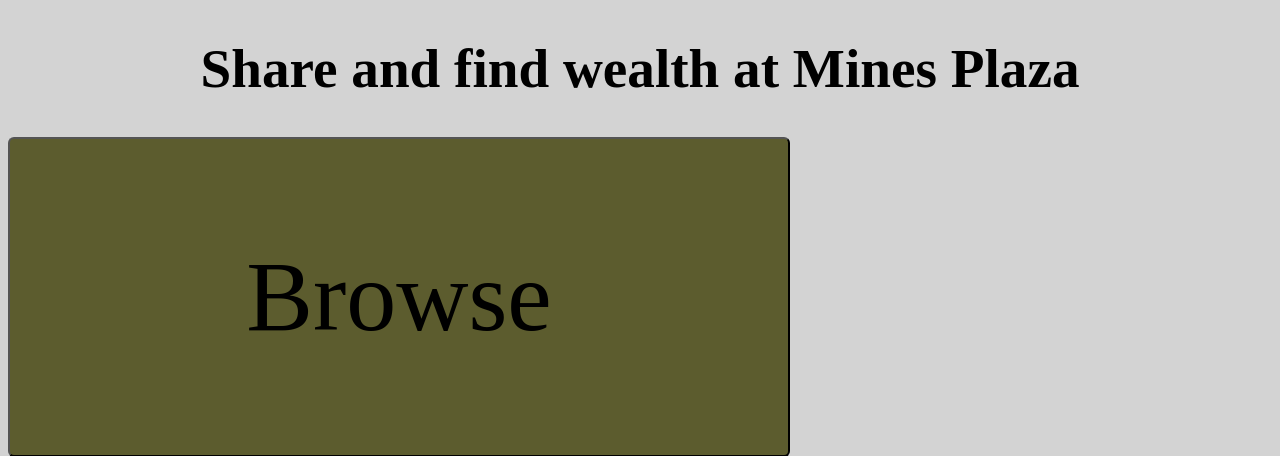
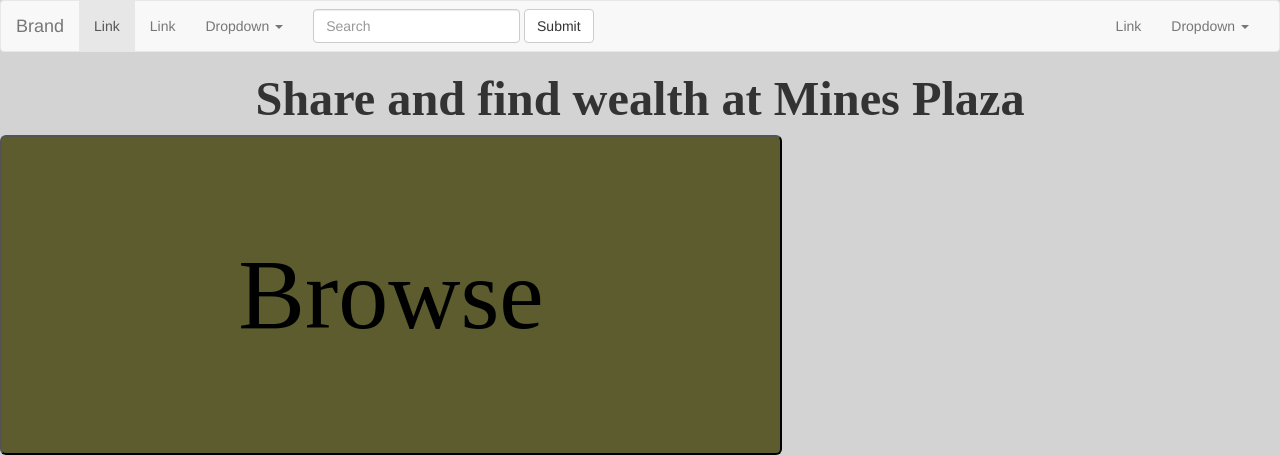
Before and after one commit to shamrickus/MinesPlaza-Defunct-, a PHP site: page /home.php in a window 1280 px wide. Shown: the top 456 px of the page. Run offline with PHP 8.4, Linux system fonts and the light colour scheme.

Commit message:
added header template

```diff
--- a/files/header.php
+++ b/files/header.php
@@ -1,9 +1,62 @@
 <!--DOCTYPE HTML-->
 <html>
 <head>
+<link rel="stylesheet" href="bootstrap/css/bootstrap.min.css"/>
 
 </head>
 <body>
+<nav class="navbar navbar-default">
+  <div class="container-fluid">
+    <!-- Brand and toggle get grouped for better mobile display -->
+    <div class="navbar-header">
+      <button type="button" class="navbar-toggle collapsed" data-toggle="collapse" data-target="#bs-example-navbar-collapse-1">
+        <span class="sr-only">Toggle navigation</span>
+        <span class="icon-bar"></span>
+        <span class="icon-bar"></span>
+        <span class="icon-bar"></span>
+      </button>
+      <a class="navbar-brand" href="#">Brand</a>
+    </div>
 
+    <!-- Collect the nav links, forms, and other content for toggling -->
+    <div class="collapse navbar-collapse" id="bs-example-navbar-collapse-1">
+      <ul class="nav navbar-nav">
+        <li class="active"><a href="#">Link <span class="sr-only">(current)</span></a></li>
+        <li><a href="#">Link</a></li>
+        <li class="dropdown">
+          <a href="#" class="dropdown-toggle" data-toggle="dropdown" role="button" aria-expanded="false">Dropdown <span class="caret"></span></a>
+          <ul class="dropdown-menu" role="menu">
+            <li><a href="#">Action</a></li>
+            <li><a href="#">Another action</a></li>
+            <li><a href="#">Something else here</a></li>
+            <li class="divider"></li>
+            <li><a href="#">Separated link</a></li>
+            <li class="divider"></li>
+            <li><a href="#">One more separated link</a></li>
+          </ul>
+        </li>
+      </ul>
+      <form class="navbar-form navbar-left" role="search">
+        <div class="form-group">
+          <input type="text" class="form-control" placeholder="Search">
+        </div>
+        <button type="submit" class="btn btn-default">Submit</button>
+      </form>
+      <ul class="nav navbar-nav navbar-right">
+        <li><a href="#">Link</a></li>
+        <li class="dropdown">
+          <a href="#" class="dropdown-toggle" data-toggle="dropdown" role="button" aria-expanded="false">Dropdown <span class="caret"></span></a>
+          <ul class="dropdown-menu" role="menu">
+            <li><a href="#">Action</a></li>
+            <li><a href="#">Another action</a></li>
+            <li><a href="#">Something else here</a></li>
+            <li class="divider"></li>
+            <li><a href="#">Separated link</a></li>
+          </ul>
+        </li>
+      </ul>
+    </div><!-- /.navbar-collapse -->
+  </div><!-- /.container-fluid -->
+</nav>
 </body>
 </html>
```
